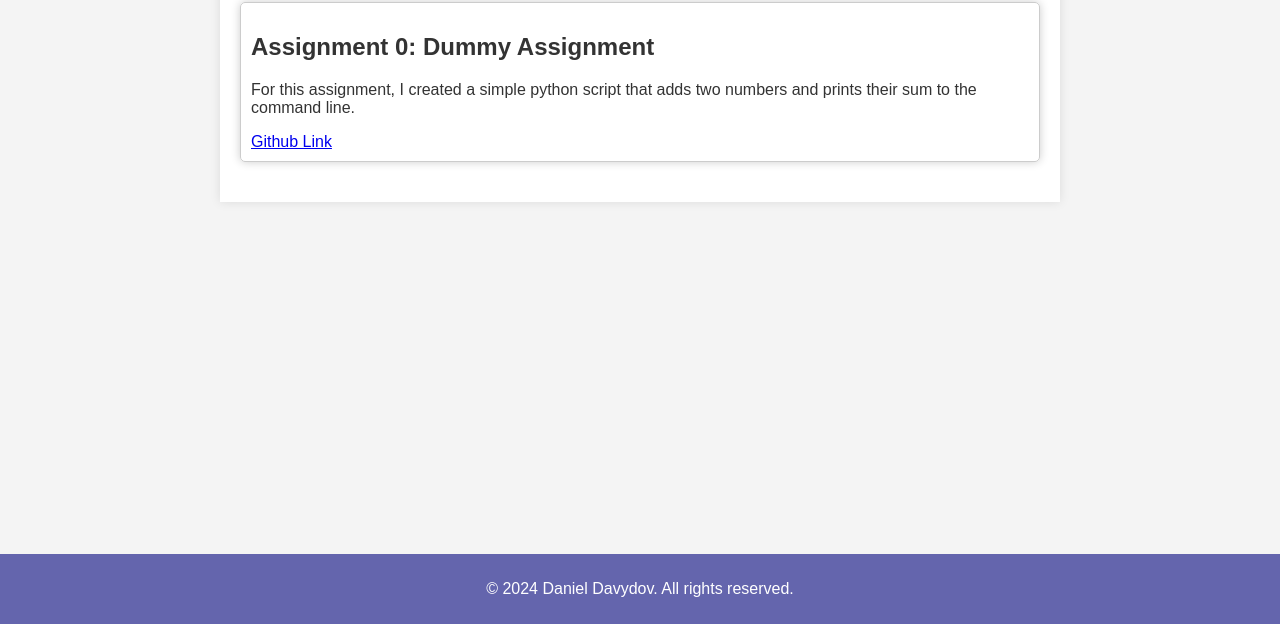
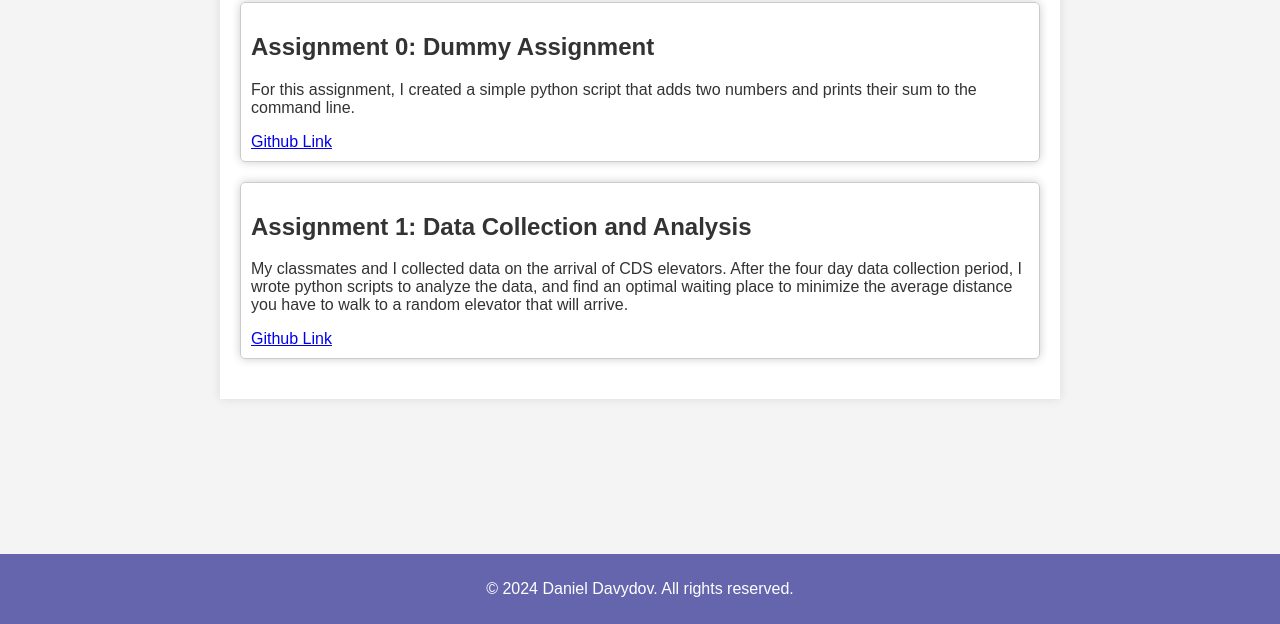
Before and after one commit to danieldavydov/danieldavydov.github.io, a plain HTML site: page assignments.html in a window 1280 px wide. Shown: the part 176-800 px from the top of the page. Drawn offline with Linux system fonts and the light colour scheme.

Commit message:
Update assignments page to include assignment 1

```diff
--- a/assignments.html
+++ b/assignments.html
@@ -30,6 +30,13 @@
                 <a href="https://github.com/danieldavydov/ddavydov-assignment-0" target="_blank">Github Link</a>
             </article>
             <!-- Repeat the structure for other assignments -->
+            <article>
+                <h2>Assignment 1: Data Collection and Analysis</h2>
+                <p>My classmates and I collected data on the arrival of CDS elevators. After the four day data
+                    collection period, I wrote python scripts to analyze the data, and find an optimal waiting place to
+                    minimize the average distance you have to walk to a random elevator that will arrive.</p>
+                <a href="https://github.com/danieldavydov/ddavydov-assignment-1" target="_blank">Github Link</a>
+            </article>
         </section>
     </main>
     <footer>
```
